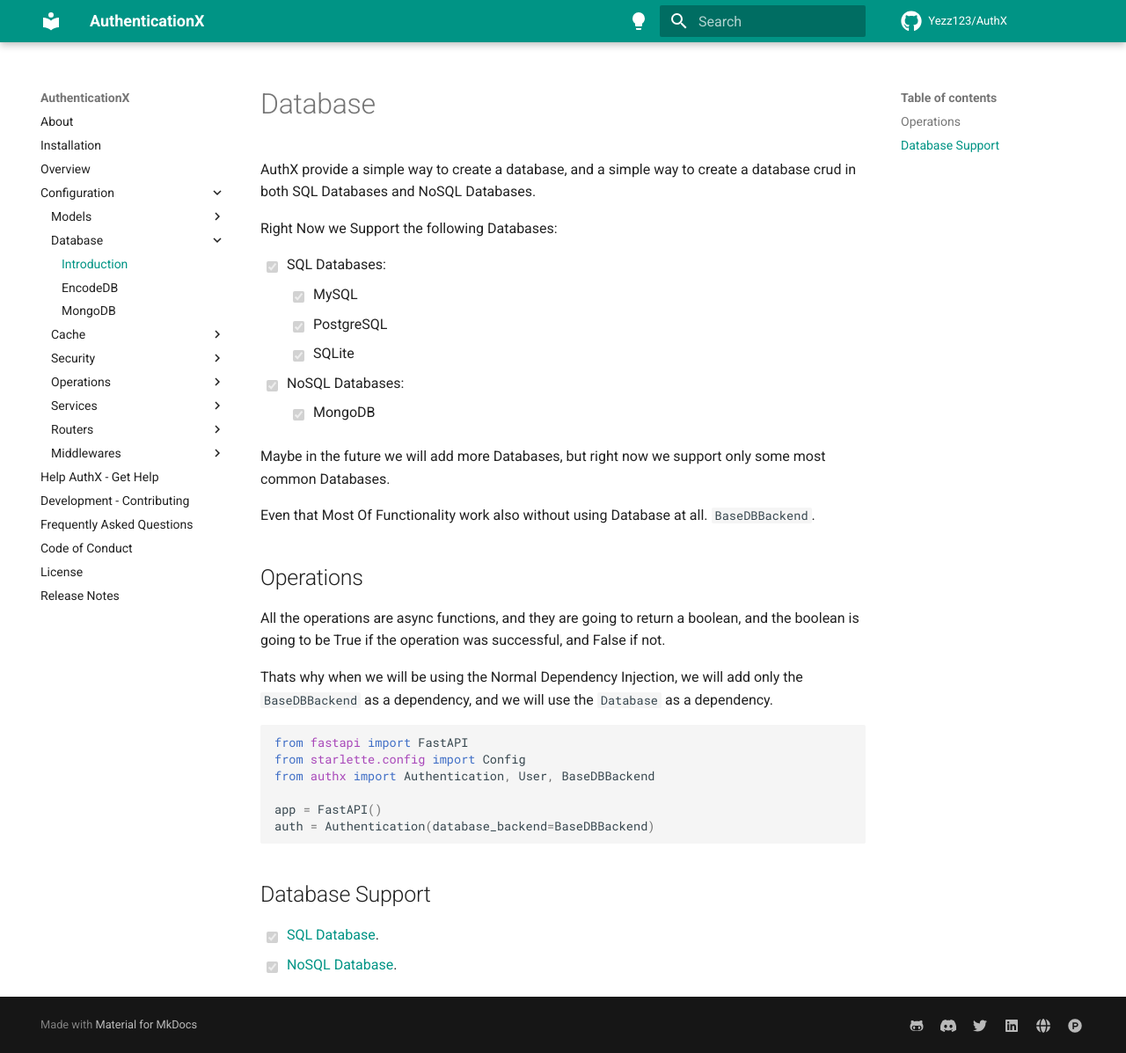
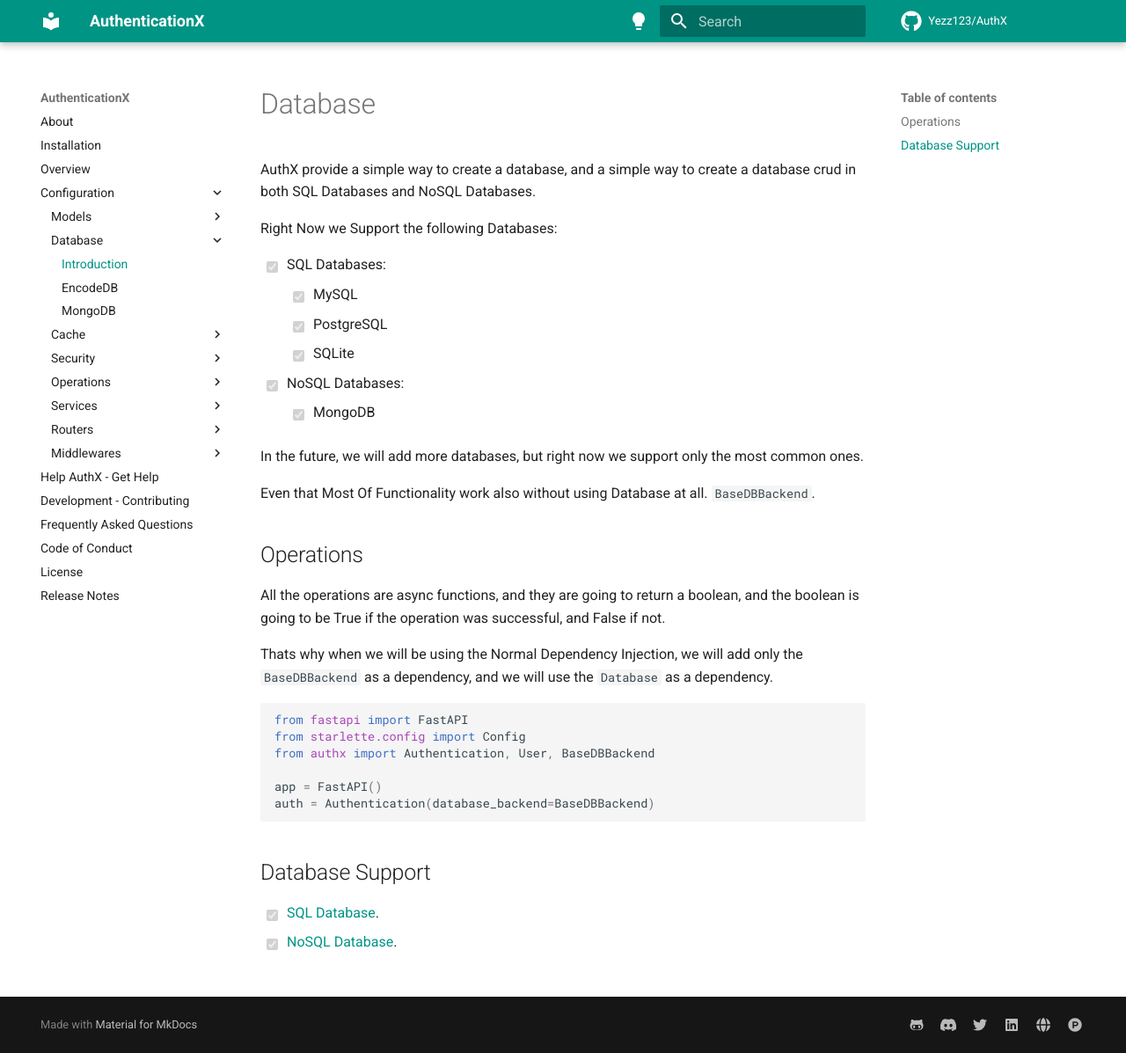
Before and after one commit to yezz123/authx, an MkDocs documentation site: the page built from docs/configuration/database/index.md, in a window 1280 px wide and 1197 px high. Shown: the whole window at 88% size. Built offline with MkDocs 1.6.1 and Material for MkDocs 9.7.7, drawn with Linux system fonts in a browser that asks for light colours; comment, search, counter and statistics services are not loaded.

Commit message:
Update docs/configuration/database/index.md
Co-authored-by: Abderrahim SOUBAI-ELIDRISI <gx.coder@gmail.com>

```diff
--- a/docs/configuration/database/index.md
+++ b/docs/configuration/database/index.md
@@ -11,7 +11,7 @@
 - [x] NoSQL Databases:
     - [x] MongoDB
 
-Maybe in the future we will add more Databases, but right now we support only some most common Databases.
+In the future, we will add more databases, but right now we support only the most common ones.
 
 Even that Most Of Functionality work also without using Database at all. `BaseDBBackend`.
 
```
